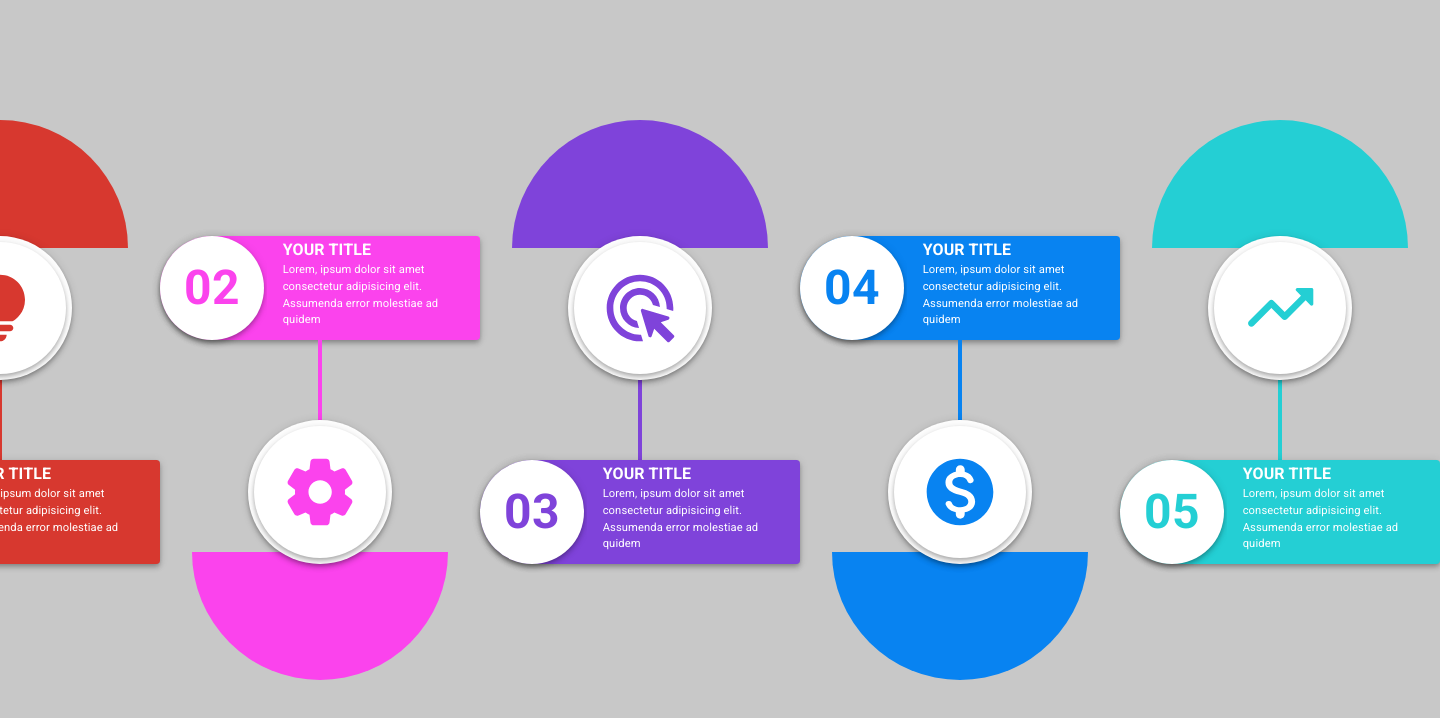
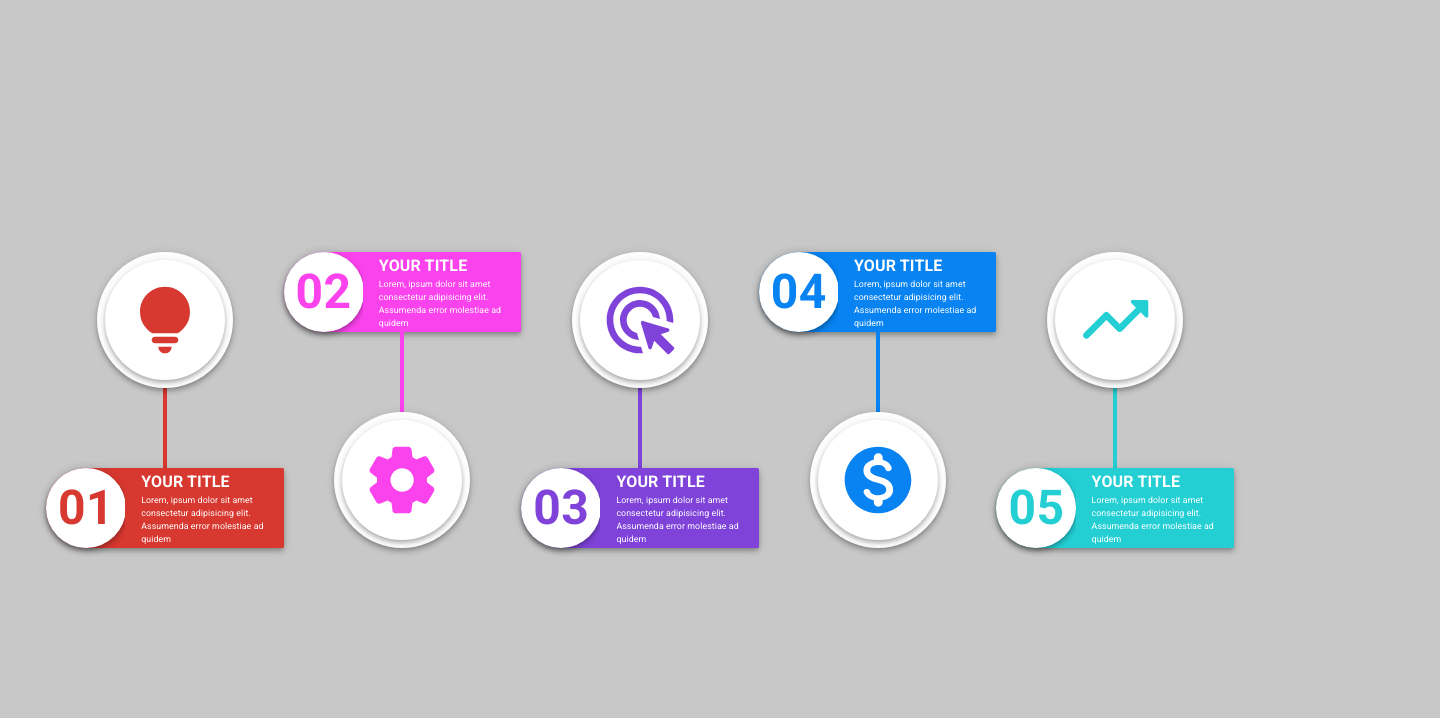
Before and after one commit to KOKUMUbooker/react-challenge, a React (Create React App) app: page / in a window 1280 px wide. Shown: the top 718 px of the page, 1440 px wide, since content can reach past the window. Built offline with nearby package versions, Linux system fonts and the light colour scheme.

Commit message:
Resized entities

```diff
--- a/src/components/sub-components/icon-container.tsx
+++ b/src/components/sub-components/icon-container.tsx
@@ -11,8 +11,8 @@ export function IconContainer({ color, icon }: IconContainerProps) {
       <Button
         style={{
           borderRadius: '20rem',
-          width: '9rem',
-          height: '9rem',
+          width: '8.5rem',
+          height: '8.5rem',
           padding: 0,
         }}
       >
@@ -20,8 +20,8 @@ export function IconContainer({ color, icon }: IconContainerProps) {
           elevation={4}
           style={{
             borderRadius: '20rem',
-            width: '9rem',
-            height: '9rem',
+            width: '8.5rem',
+            height: '8.5rem',
             justifyContent: 'center',
             display: 'flex',
             alignItems: 'center',
@@ -31,8 +31,8 @@ export function IconContainer({ color, icon }: IconContainerProps) {
             elevation={4}
             style={{
               borderRadius: '20rem',
-              width: '8.2rem',
-              height: '8.2rem',
+              width: '7.5rem',
+              height: '7.5rem',
               justifyContent: 'center',
               display: 'flex',
               alignItems: 'center',
--- a/src/components/sub-components/info-card.tsx
+++ b/src/components/sub-components/info-card.tsx
@@ -11,9 +11,9 @@ export function InfoCard({ color, infoCardNumber }: InfoCardProps) {
       <Paper
         elevation={4}
         style={{
-          width: '20rem',
-          borderTopLeftRadius: '3.5rem',
-          borderBottomLeftRadius: '3.5rem',
+          maxWidth: '14.85rem',
+          borderTopLeftRadius: '6.5rem',
+          borderBottomLeftRadius: '6.5rem',
           backgroundColor: color,
           paddingRight: 0,
         }}
@@ -24,8 +24,8 @@ export function InfoCard({ color, infoCardNumber }: InfoCardProps) {
               elevation={4}
               style={{
                 borderRadius: '20rem',
-                width: '6.5rem',
-                height: '6.5rem',
+                width: '5rem',
+                height: '5rem',
                 justifyContent: 'center',
                 display: 'flex',
                 alignItems: 'center',
@@ -59,7 +59,7 @@ export function InfoCard({ color, infoCardNumber }: InfoCardProps) {
               <Typography style={{ fontWeight: 'bolder' }}>
                 YOUR TITLE
               </Typography>
-              <Typography fontSize={'0.7rem'}>
+              <Typography fontSize={'0.55rem'}>
                 Lorem, ipsum dolor sit amet consectetur adipisicing elit.
                 Assumenda error molestiae ad quidem
               </Typography>
--- a/src/entities/dark-blue-entity.tsx
+++ b/src/entities/dark-blue-entity.tsx
@@ -32,16 +32,6 @@ export function DarkBlueEntity({ styles }: DarkBlueEntityProps) {
           infoCardNumber={'04'}
           styles={{ zIndex: 2 }}
         />
-        <Box
-          style={{
-            backgroundColor: DARK_BLUE,
-            width: '16rem',
-            height: '8rem',
-            position: 'absolute',
-            borderRadius: '0 0 8rem 8rem',
-            bottom: '15%',
-          }}
-        ></Box>
       </Box>
     </>
   );
--- a/src/entities/light-blue-entity.tsx
+++ b/src/entities/light-blue-entity.tsx
@@ -26,16 +26,6 @@ export function LightBlueEntity({ styles }: LightBlueEntityProps) {
           ...styles,
         }}
       >
-        <Box
-          style={{
-            backgroundColor: LIGHT_BLUE,
-            width: '16rem',
-            height: '8rem',
-            position: 'absolute',
-            borderRadius: '8rem 8rem 0 0',
-            top: '15%',
-          }}
-        ></Box>
         <BottomFacingElement
           color={LIGHT_BLUE}
           icon={bulbIcon}
--- a/src/entities/pink-entity.tsx
+++ b/src/entities/pink-entity.tsx
@@ -32,16 +32,6 @@ export function PinkEntity({ styles }: PinkEntityProps) {
           infoCardNumber={'02'}
           styles={{ zIndex: 2 }}
         />
-        <Box
-          style={{
-            backgroundColor: PINK,
-            width: '16rem',
-            height: '8rem',
-            position: 'absolute',
-            borderRadius: '0 0 8rem 8rem',
-            bottom: '15%',
-          }}
-        ></Box>
       </Box>
     </>
   );
--- a/src/entities/purple-entity.tsx
+++ b/src/entities/purple-entity.tsx
@@ -26,16 +26,6 @@ export function PurpleEntity({ styles }: PurpleEntityProps) {
           ...styles,
         }}
       >
-        <Box
-          style={{
-            backgroundColor: PURPLE,
-            width: '16rem',
-            height: '8rem',
-            position: 'absolute',
-            borderRadius: '8rem 8rem 0 0',
-            top: '15%',
-          }}
-        ></Box>
         <BottomFacingElement
           color={PURPLE}
           icon={bulbIcon}
--- a/src/entities/red-entity.tsx
+++ b/src/entities/red-entity.tsx
@@ -26,16 +26,6 @@ export function RedEntity({ styles }: RedEntityProps) {
           ...styles,
         }}
       >
-        <Box
-          style={{
-            backgroundColor: RED,
-            width: '16rem',
-            height: '8rem',
-            position: 'absolute',
-            borderRadius: '8rem 8rem 0 0',
-            top: '15%',
-          }}
-        ></Box>
         <BottomFacingElement
           color={RED}
           icon={bulbIcon}
```
